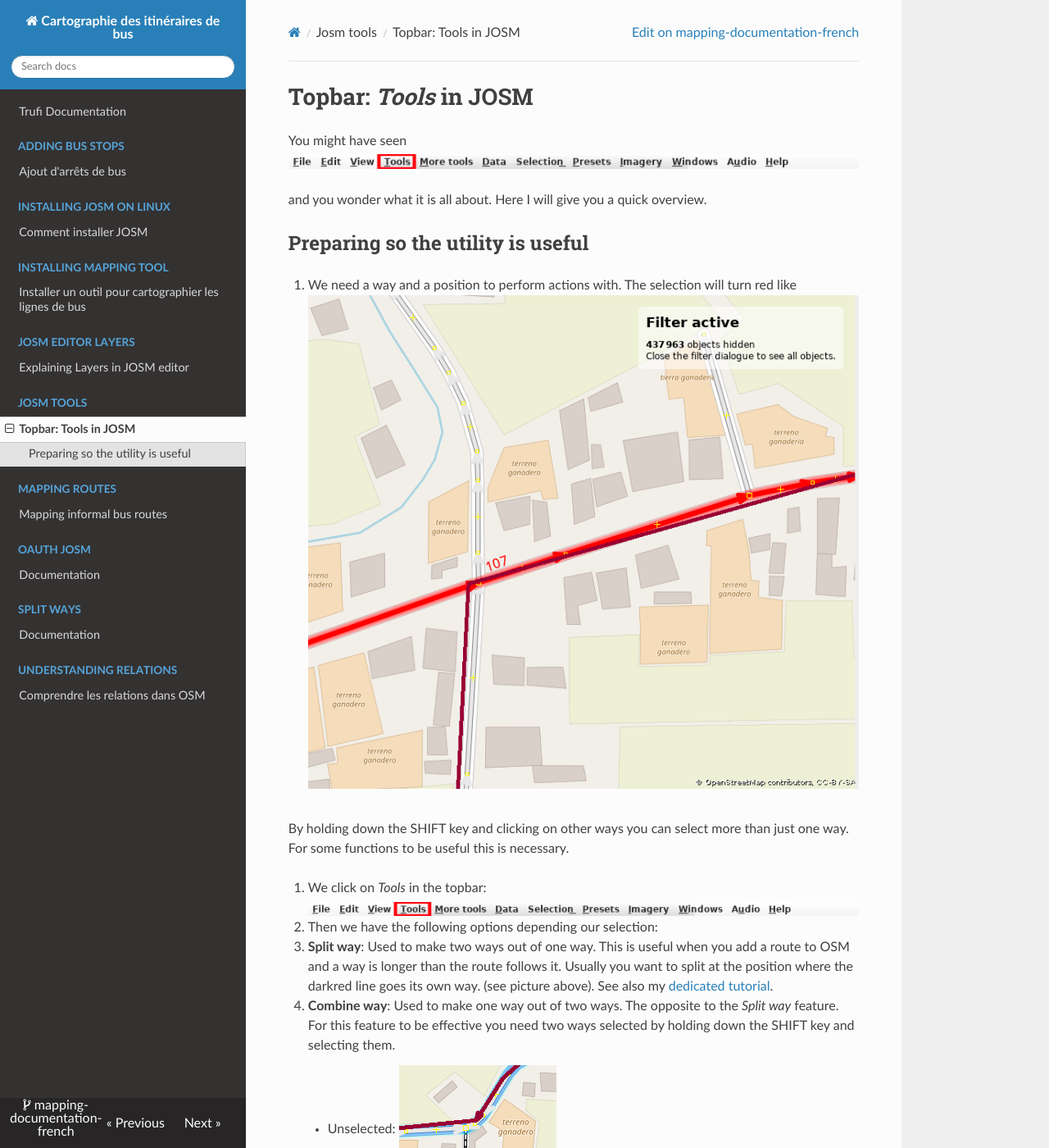
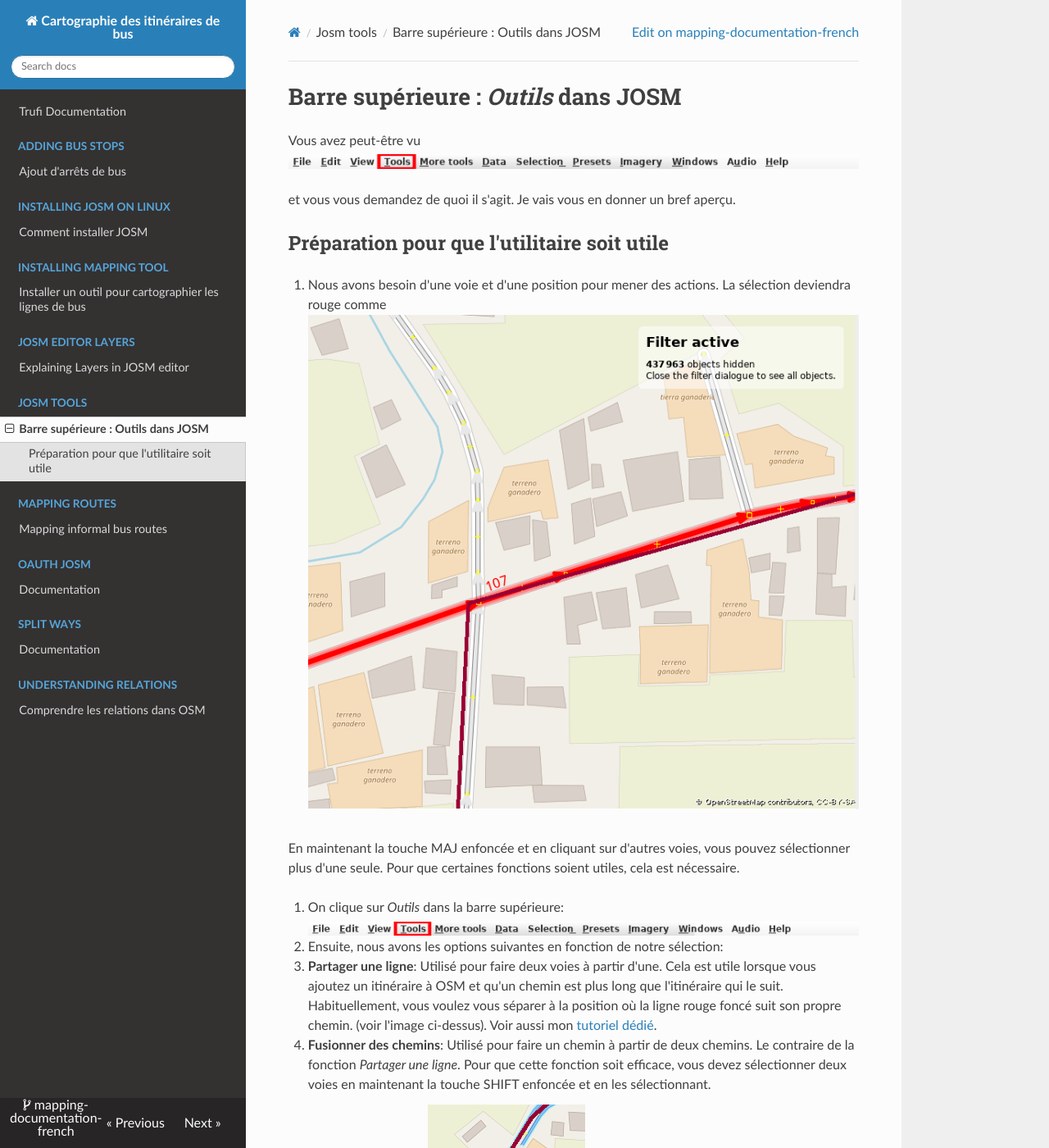
Before and after one commit to trufi-association/mapping-documentation-french, an MkDocs documentation site: the page built from docs/josm-tools/index.md, in a window 1280 px wide and 1400 px high. Shown: the whole window at 82% size. Built offline with MkDocs 1.6.1, drawn with Linux system fonts in a browser that asks for light colours; nearby versions of some CDN libraries; some of the changed text lies outside the part shown.

Commit message:
Translation note end

```diff
--- a/docs/josm-tools/index.md
+++ b/docs/josm-tools/index.md
@@ -1,23 +1,23 @@
-# Topbar: _Tools_ in JOSM
+# Barre supérieure : _Outils_ dans JOSM
 
-You might have seen![](josm-topbar-tools.png)
+Vous avez peut-être vu![](josm-topbar-tools.png)
 
-and you wonder what it is all about. Here I will give you a quick overview.
+et vous vous demandez de quoi il s'agit. Je vais vous en donner un bref aperçu.
 
-## Preparing so the utility is useful
+## Préparation pour que l'utilitaire soit utile
 
-1. We need a way and a position to perform actions with. The selection will turn red like ![](josm-editor-selectway.png)
+1. Nous avons besoin d'une voie et d'une position pour mener des actions. La sélection deviendra rouge comme ![](josm-editor-selectway.png)
 
-    By holding down the SHIFT key and clicking on other ways you can select more than just one way. For some functions to be useful this is necessary.
+    En maintenant la touche MAJ enfoncée et en cliquant sur d'autres voies, vous pouvez sélectionner plus d'une seule. Pour que certaines fonctions soient utiles, cela est nécessaire.
 
-2. We click on _Tools_ in the topbar: ![](josm-topbar-tools.png)
+2. On clique sur _Outils_ dans la barre supérieure: ![](josm-topbar-tools.png)
 
-3. Then we have the following options depending our selection:
+3. Ensuite, nous avons les options suivantes en fonction de notre sélection:
 
-   - **Split way**: Used to make two ways out of one way. This is useful when you add a route to OSM and a way is longer than the route follows it. Usually you want to split at the position where the darkred line goes its own way. (see picture above). See also my [dedicated tutorial](../split-ways/index.md).
-   - **Combine way**: Used to make one way out of two ways. The opposite to the _Split way_ feature. For this feature to be effective you need two ways selected by holding down the SHIFT key and selecting them.
-     - Unselected: ![](josm-editor-twoways.png)
-     - Selected: ![](josm-editor-twowaysselected.png)
+   - **Partager une ligne**: Utilisé pour faire deux voies à partir d'une. Cela est utile lorsque vous ajoutez un itinéraire à OSM et qu'un chemin est plus long que l'itinéraire qui le suit. Habituellement, vous voulez vous séparer à la position où la ligne rouge foncé suit son propre chemin. (voir l'image ci-dessus). Voir aussi mon [tutoriel dédié](../split-ways/index.md).
+   - **Fusionner des chemins**: Utilisé pour faire un chemin à partir de deux chemins. Le contraire de la fonction _Partager une ligne_. Pour que cette fonction soit efficace, vous devez sélectionner deux voies en maintenant la touche SHIFT enfoncée et en les sélectionnant.
+     - Non sélectionné: ![](josm-editor-twoways.png)
+     - Sélectionné: ![](josm-editor-twowaysselected.png)
    - **Reserve direction**: Used to reserve the direction of one or more ways. This just changes the technical direction how the data was entered (beginning to draw the way from left to right or backwards). Mappers use this tool just to make technical data more clean. This feature does not affect the interpretation of the data, it doesn't affect tags. **You likely don't need it.**
    - **Simplify way**: Used to remove unncessary nodes from a way. Technically a bunch of nodes connected to each other in a specified order represent a way. This is another option to make OSM data more beautiful, it does not affect the tags from the way itself. Nodes on a way usually don't have tags (are empty).
    - **Align nodes in a circle**: This function does what it says. This is another feature you rarely need.
```
